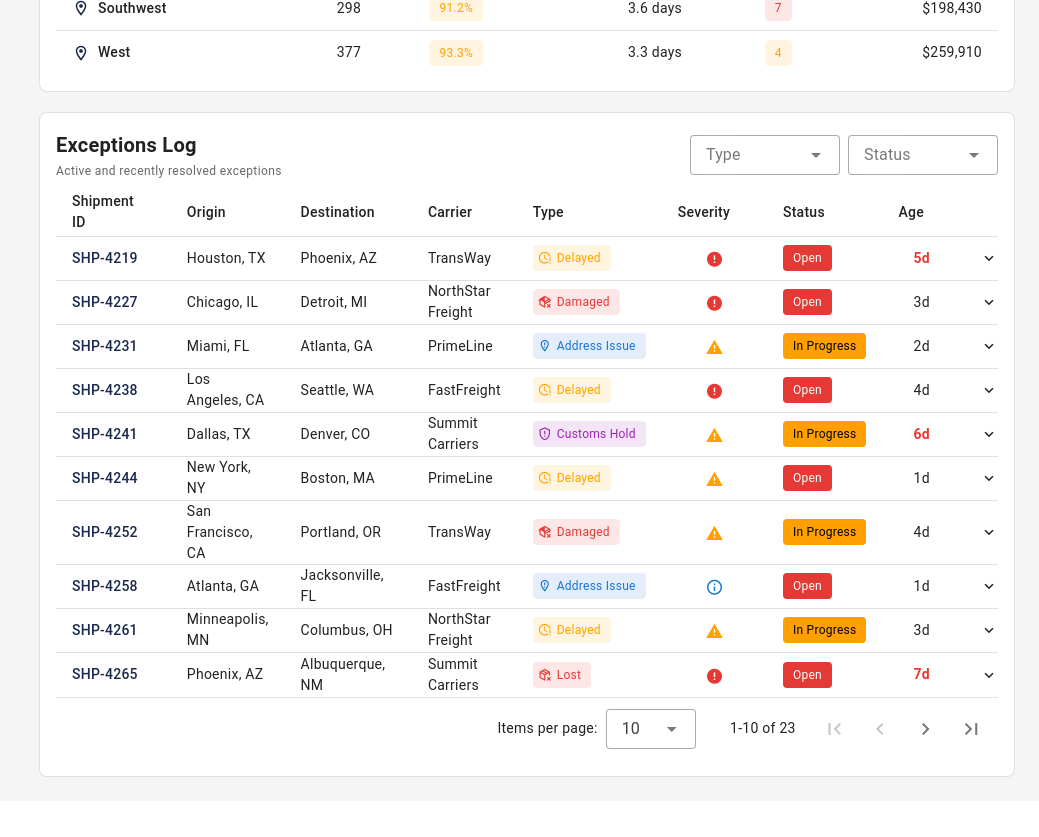
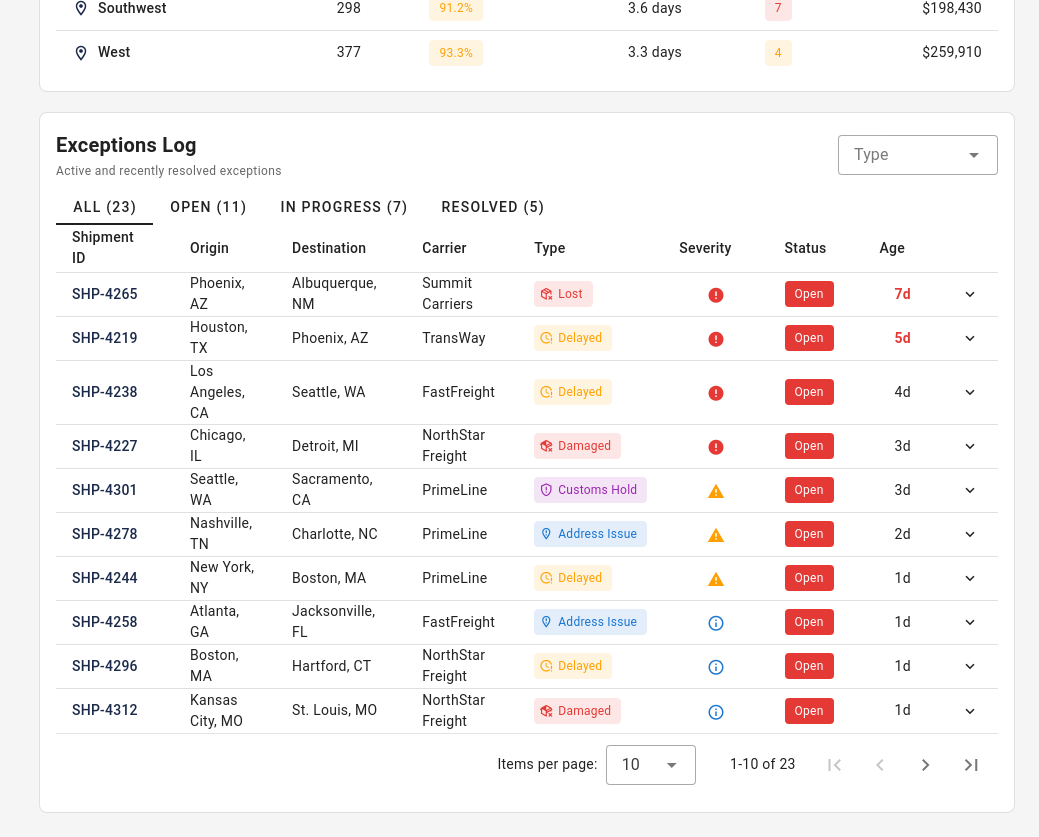
Before and after one commit to glo-kim/my-dashboard, a Vue app: page / in a window 1280 px wide. Shown: the part 1440-2277 px from the top of the page, without its empty margins (241-1280 px from the left). Before the commit the page ends 2241 px from the top, so only its background shows below. Built offline with nearby package versions, Linux system fonts and the light colour scheme; the HTML template or start-up script is replaced by a standard one.

Commit message:
Refactor ExceptionTable: Replace status filter with tabs and enhance sorting logic for exceptions

```diff
--- a/components/dashboard/ExceptionTable.vue
+++ b/components/dashboard/ExceptionTable.vue
@@ -5,7 +5,6 @@
         <div class="text-h6 font-weight-bold">Exceptions Log</div>
         <div class="text-caption text-medium-emphasis">Active and recently resolved exceptions</div>
       </div>
-      <div class="d-flex ga-2">
       <v-select
         v-model="filterType"
         :items="typeOptions"
@@ -14,20 +13,15 @@
         variant="outlined"
         clearable
         hide-details
-          style="min-width: 150px"
+        style="max-width: 160px;"
       />
-        <v-select
-          v-model="filterStatus"
-          :items="statusOptions"
-          label="Status"
-          density="compact"
-          variant="outlined"
-          clearable
-          hide-details
-          style="min-width: 150px"
-        />
-      </div>
     </v-card-title>
+    <v-tabs v-model="filterStatus" density="compact" class="px-4">
+      <v-tab value="all">All ({{ statusCounts.all }})</v-tab>
+      <v-tab value="Open">Open ({{ statusCounts.open }})</v-tab>
+      <v-tab value="In Progress">In Progress ({{ statusCounts.inProgress }})</v-tab>
+      <v-tab value="Resolved">Resolved ({{ statusCounts.resolved }})</v-tab>
+    </v-tabs>
     <v-card-text class="pa-4 pt-0">
       <v-data-table
         v-model:expanded="expanded"
@@ -104,10 +98,16 @@ import metrics from '@/src/data/metrics.json'
 const exceptions = metrics.exceptions
 const expanded = ref<string[]>([])
 const filterType = ref<string | null>(null)
-const filterStatus = ref<string | null>(null)
+const filterStatus = ref('all')
 
 const typeOptions = ['Delayed', 'Damaged', 'Address Issue', 'Customs Hold', 'Lost']
-const statusOptions = ['Open', 'In Progress', 'Resolved']
+
+const statusCounts = computed(() => ({
+  all: exceptions.length,
+  open: exceptions.filter((e) => e.status === 'Open').length,
+  inProgress: exceptions.filter((e) => e.status === 'In Progress').length,
+  resolved: exceptions.filter((e) => e.status === 'Resolved').length,
+}))
 
 const headers = [
   { title: 'Shipment ID', key: 'id', sortable: true },
@@ -123,8 +123,13 @@ const headers = [
 const filteredExceptions = computed(() => {
   return exceptions.filter((e) => {
     if (filterType.value && e.type !== filterType.value) return false
-    if (filterStatus.value && e.status !== filterStatus.value) return false
+    if (filterStatus.value !== 'all' && e.status !== filterStatus.value) return false
     return true
+  }).sort((a, b) => {
+    const statusPriority: Record<string, number> = { 'Open': 0, 'In Progress': 1, 'Resolved': 2 }
+    const statusDiff = (statusPriority[a.status] ?? 3) - (statusPriority[b.status] ?? 3)
+    if (statusDiff !== 0) return statusDiff
+    return b.daysOpen - a.daysOpen
   })
 })
 
```
Lines whose indentation alone changed are shown as unchanged.
